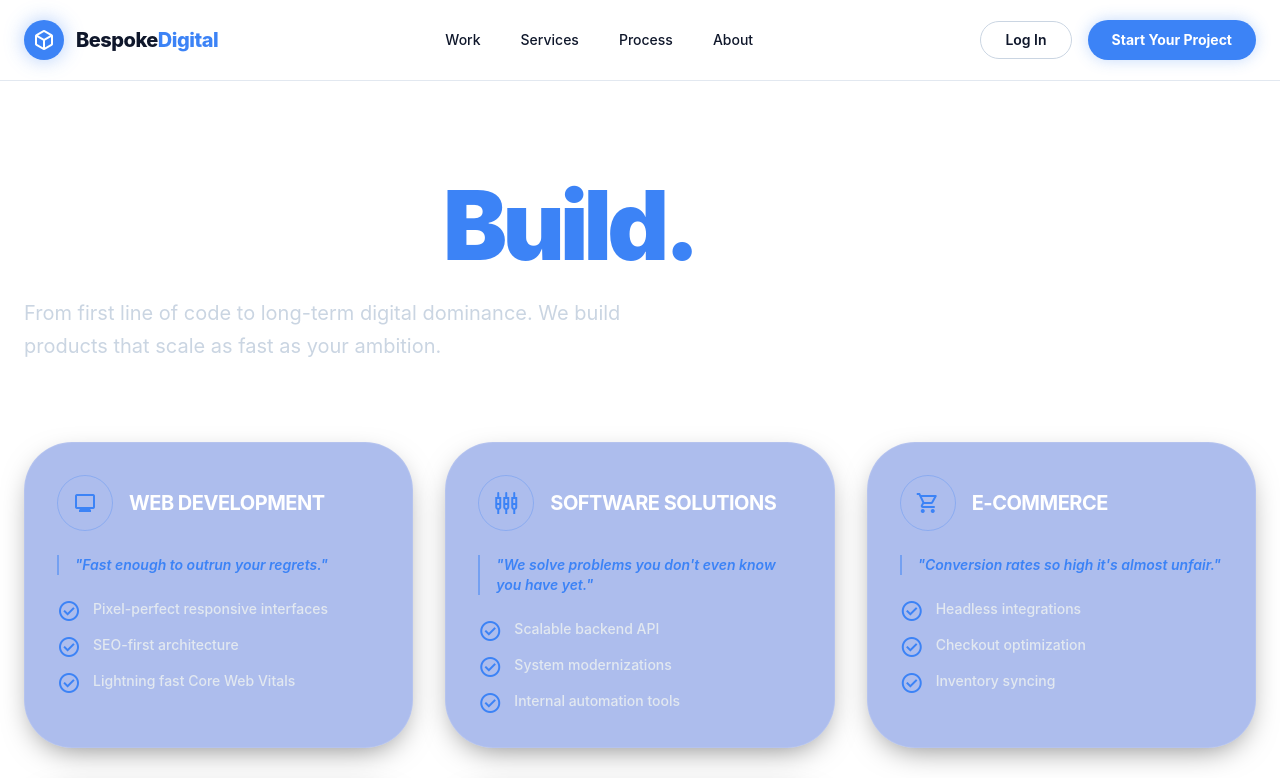
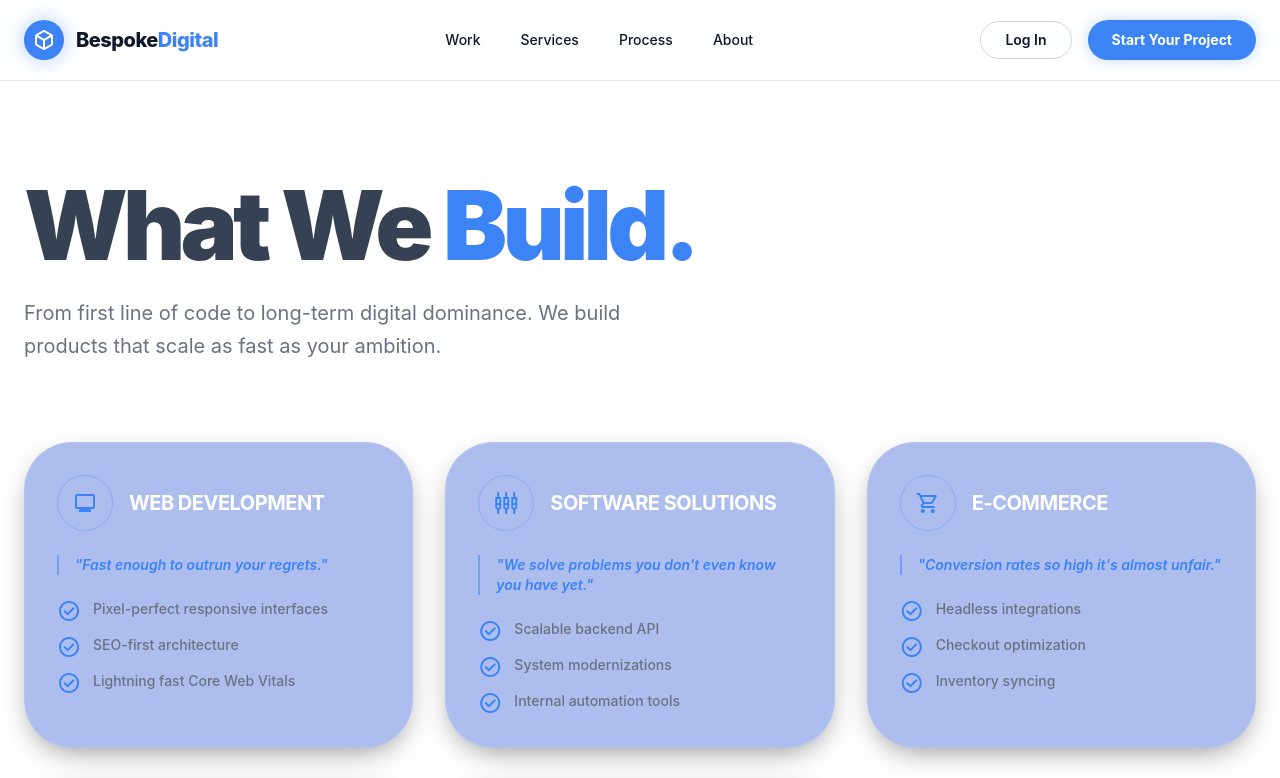
Before and after one commit to dev-oriel/Bespoke-Digital, a React (Vite) app: page /services in a window 1280 px wide. Shown: the top 778 px of the page. Built offline with nearby package versions, Linux system fonts and the light colour scheme.

Commit message:
modified the service

```diff
--- a/src/components/ServiceBlock.jsx
+++ b/src/components/ServiceBlock.jsx
@@ -18,13 +18,13 @@ export default function ServiceBlock({ icon, title, quote, features, isWide }) {
         "{quote}"
       </p>
 
-      <ul className="space-y-3 flex-grow">
+      <ul className="space-y-3 grow">
         {features.map((f, i) => (
           <li key={i} className="flex items-start gap-3">
             <span className="material-symbols-outlined text-primary text-lg">
               check_circle
             </span>
-            <span className="text-slate-200 text-sm font-medium">{f}</span>
+            <span className="text-gray-500 text-sm font-medium">{f}</span>
           </li>
         ))}
       </ul>
--- a/src/pages/Services.jsx
+++ b/src/pages/Services.jsx
@@ -58,10 +58,10 @@ export default function Services() {
     <div className="max-w-7xl mx-auto px-6 py-16 lg:py-24 relative z-10">
       {/* Header */}
       <div className="max-w-3xl mb-20">
-        <h1 className="text-6xl lg:text-8xl font-black tracking-tighter text-white mb-6">
+        <h1 className="text-6xl lg:text-8xl font-black tracking-tighter text-gray-700 mb-6">
           What We <span className="text-primary">Build.</span>
         </h1>
-        <p className="text-slate-300 text-xl max-w-2xl leading-relaxed">
+        <p className="text-gray-500 text-xl max-w-2xl leading-relaxed">
           From first line of code to long-term digital dominance. We build
           products that scale as fast as your ambition.
         </p>
```
